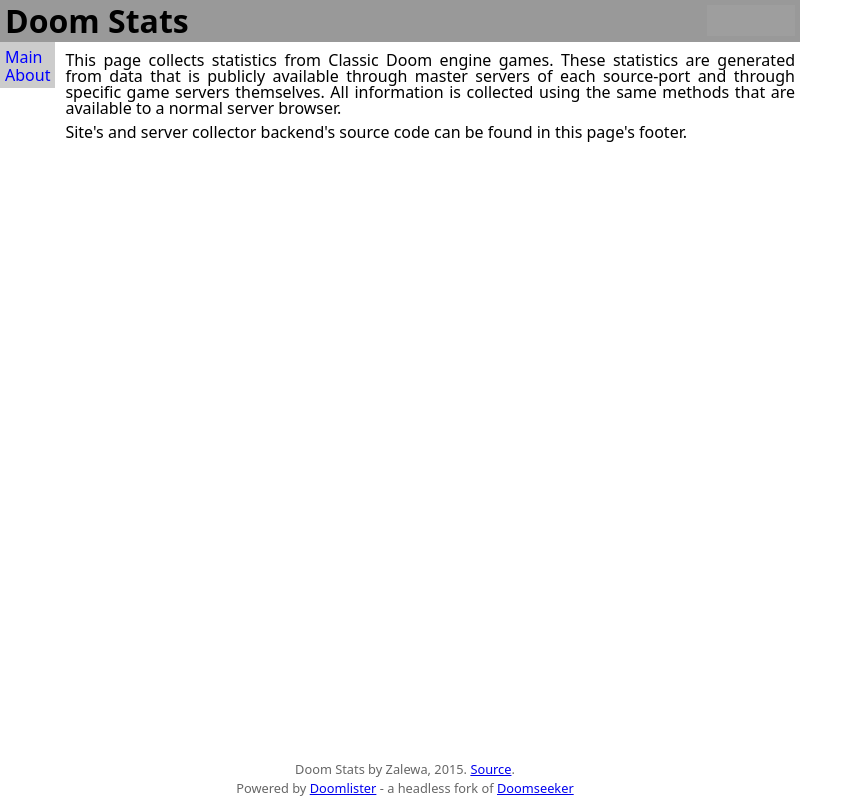
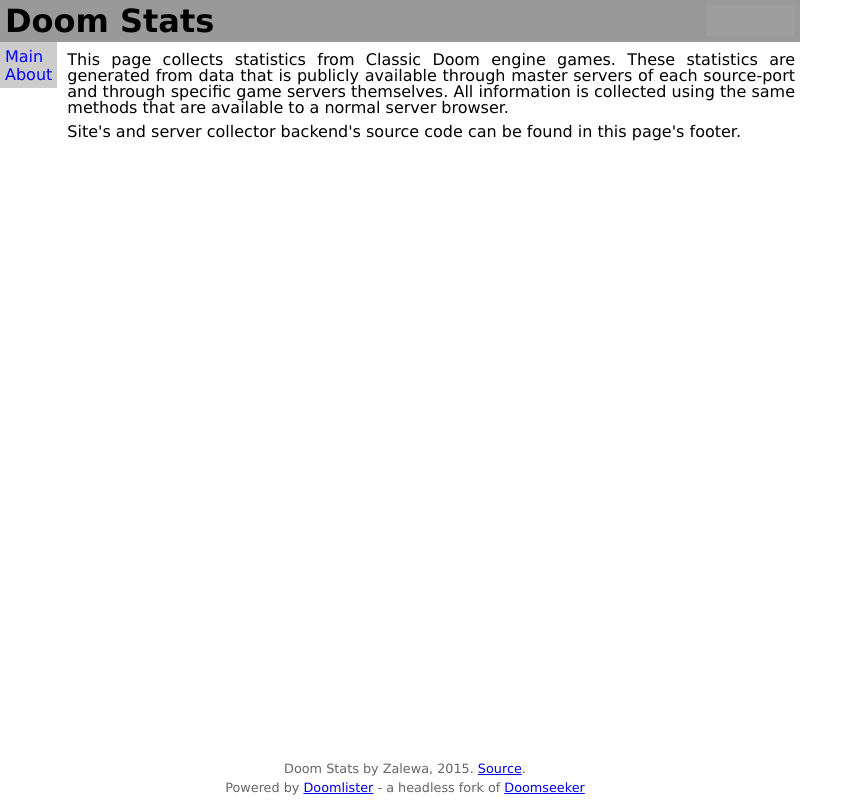
Before and after one commit to Zalewa/doomstats, a Django app: page /about/ in a window 1280 px wide. Shown: the whole page, without its empty margins (0-863 px from the left). Run offline with Django 3.2, Linux system fonts and the light colour scheme; data that the repository does not hold is empty; parts of the project's set-up code (start-up, migrations or seed data) failed here and were passed over; some libraries are stand-ins or nearby versions; grey boxes are pictures that could not be loaded.

Commit message:
Use Verdana font, then sans font.

```diff
--- a/stats/static/css/stats.css
+++ b/stats/static/css/stats.css
@@ -5,7 +5,7 @@
 html, body {
 	height: 100%;
 	max-width: 800px;
-	font-family: sans;
+	font-family: Verdana, sans;
 }
 
 /* Section: Generics */
```
